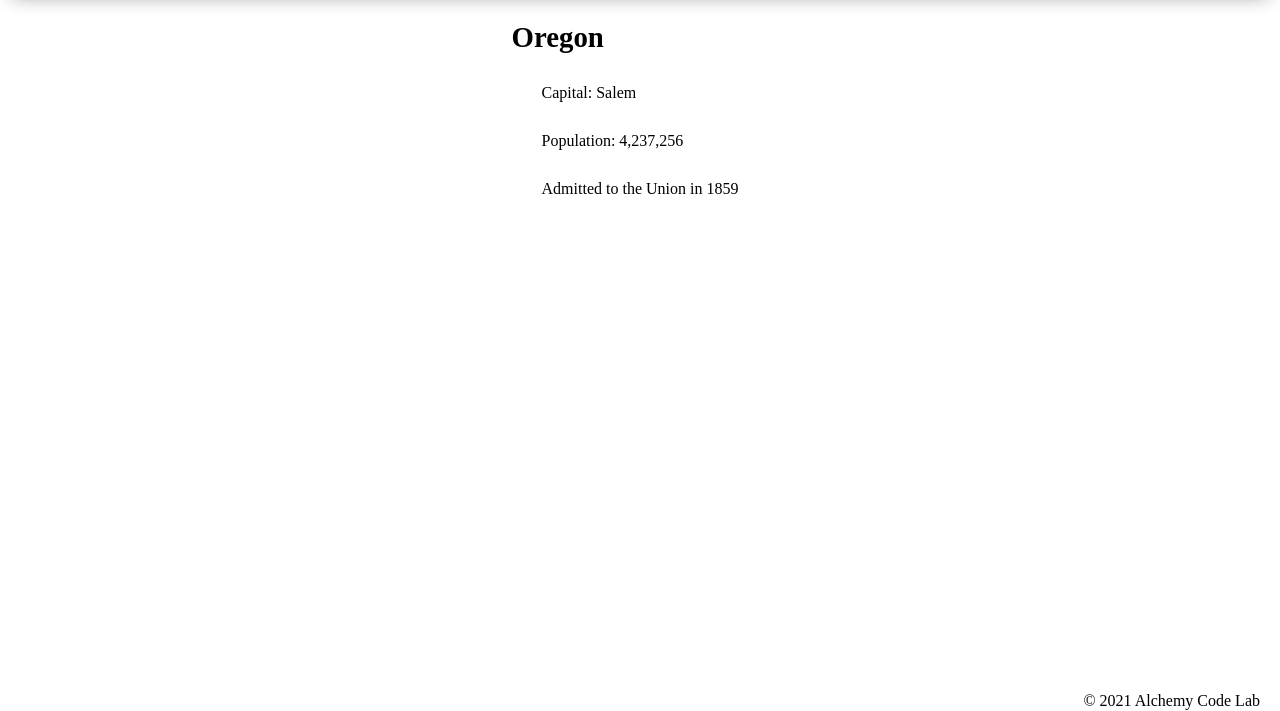
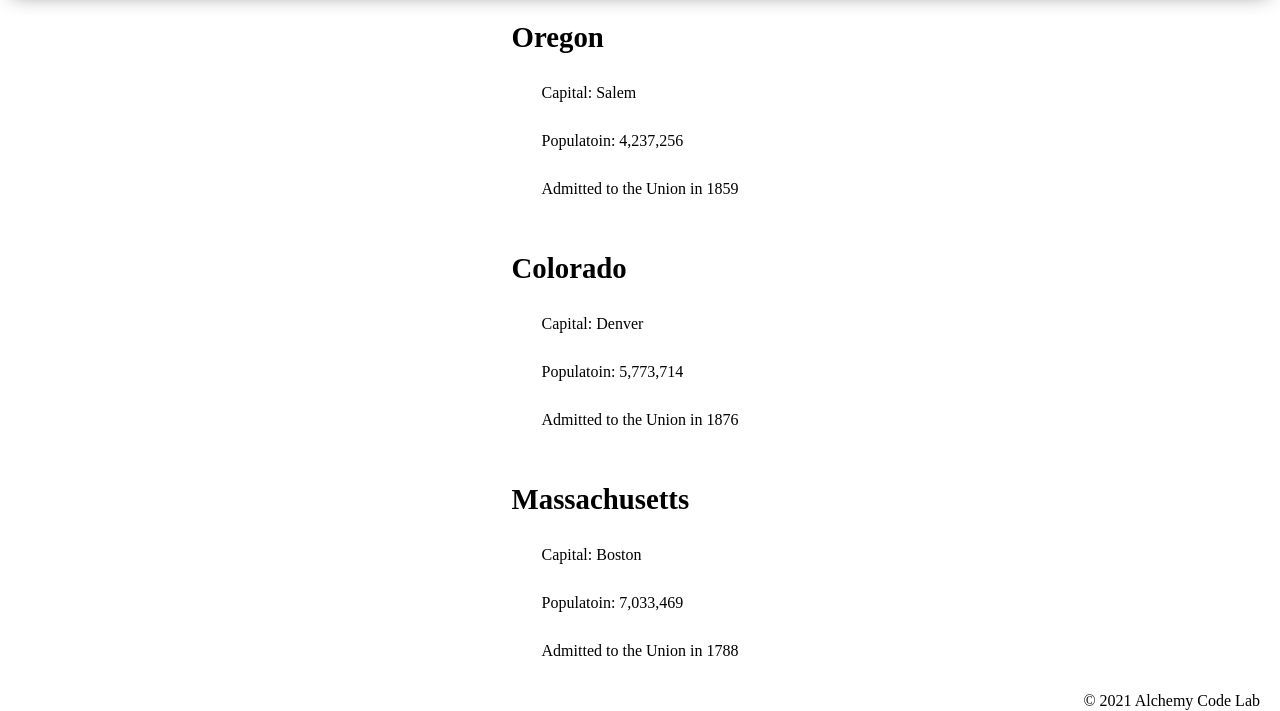
Before and after one commit to rileyjhoff/1.2a-import-and-display-a-list-spotlight, a website with bundled scripts: page index.html in a window 1280 px wide. Shown: the part 83-794 px from the top of the page. Built offline with nearby package versions, Linux system fonts and the light colour scheme.

Commit message:
wrote loop function in app.js to render and append a div for each state in the states array

```diff
--- a/app.js
+++ b/app.js
@@ -1,3 +1,9 @@
 import { states } from './data-states.js';
 import { renderStateEl } from './render-states.js';
 const stateListEl = document.querySelector('.state-section');
+
+for (let state of states) {
+    const stateEl = renderStateEl(state);
+
+    stateListEl.append(stateEl);
+}
--- a/index.html
+++ b/index.html
@@ -22,12 +22,7 @@
     </header>
     <main>
         <section class="state-section">
-            <div class="states">
-                <h2>Oregon</h2>
-                <p>Capital: Salem</p>
-                <p>Population: 4,237,256</p>
-                <p>Admitted to the Union in 1859</p>
-            </div>
+
         </section>
     </main>
     <footer>
```
